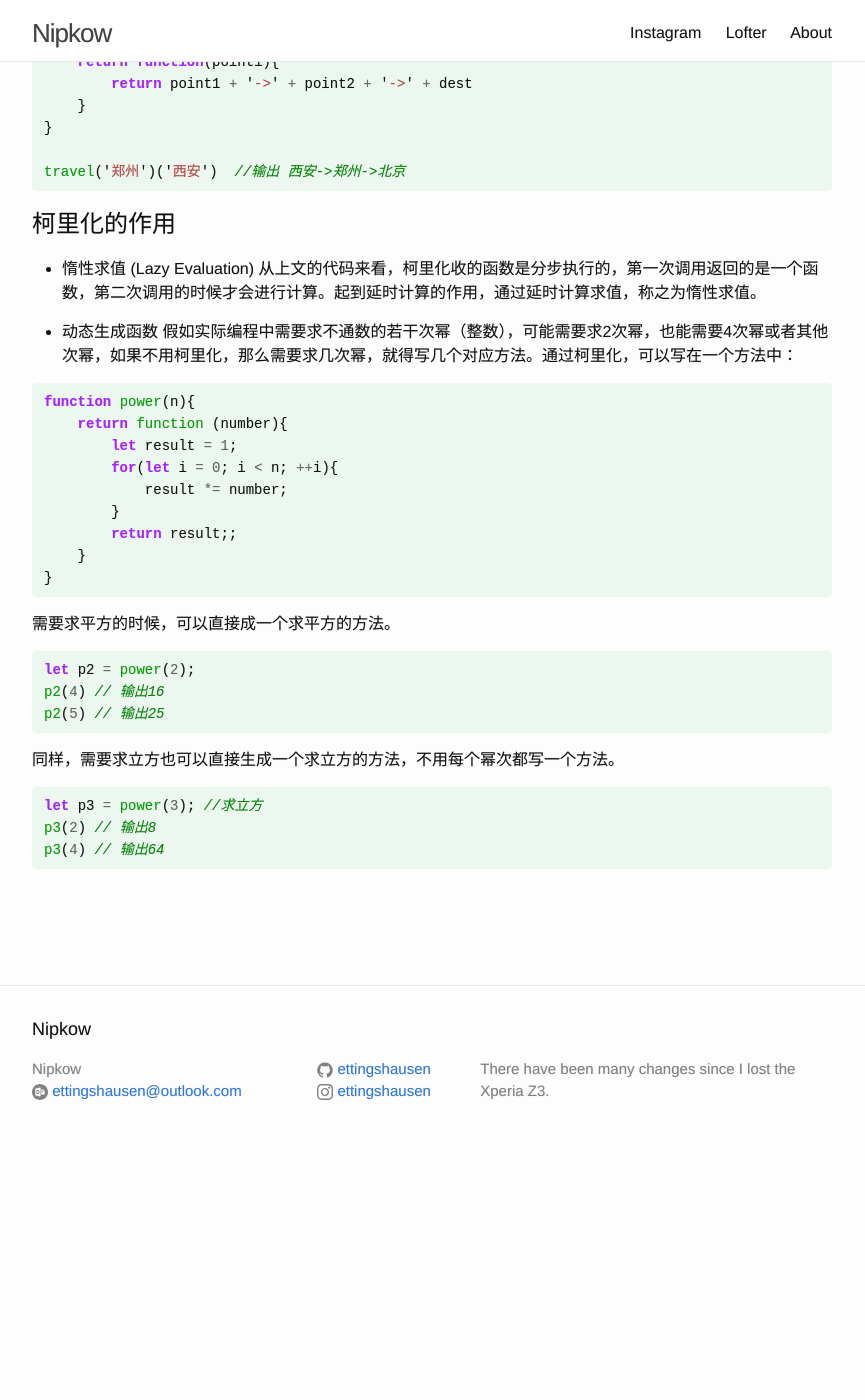
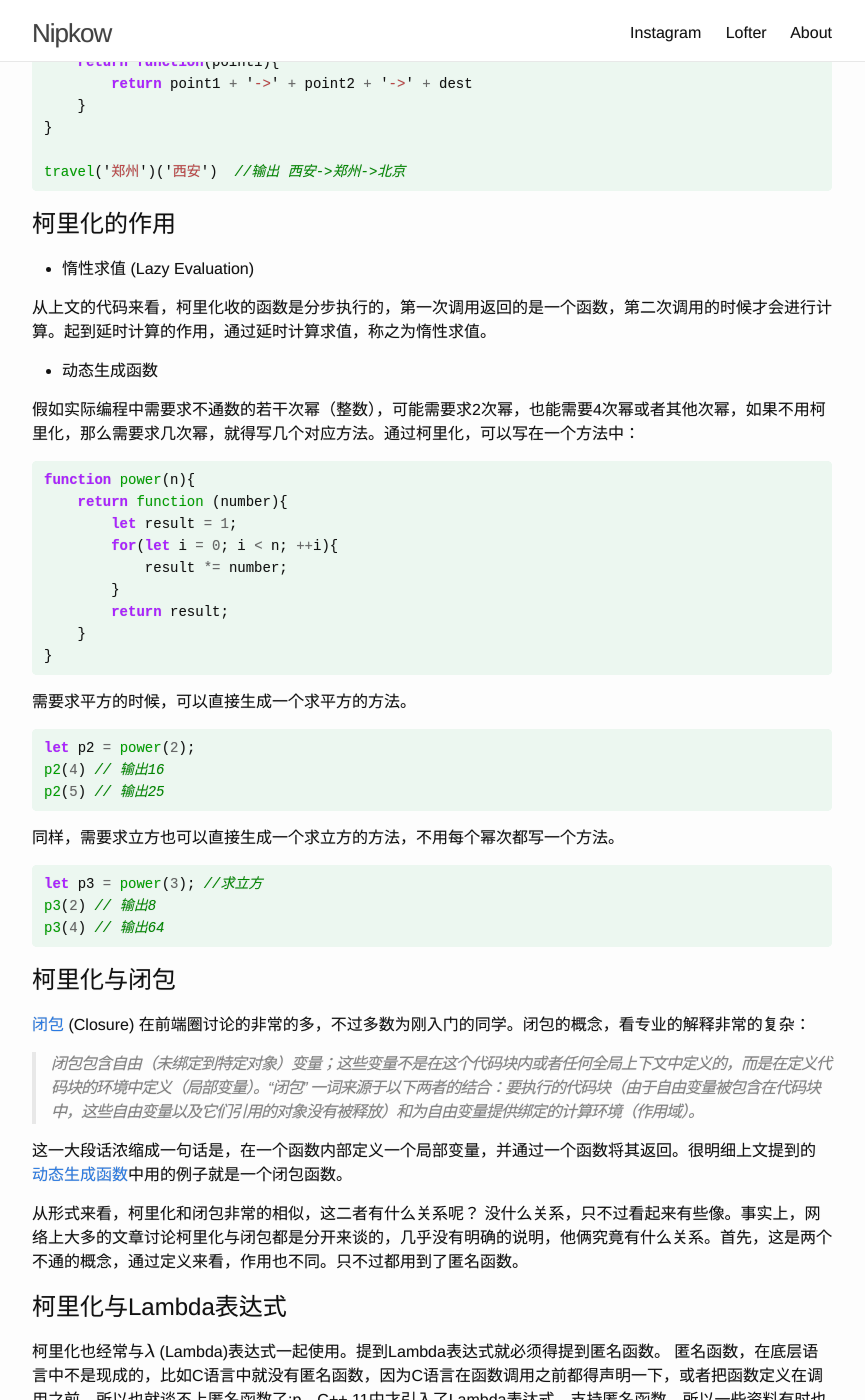
Before and after one commit to ettingshausen/ettingshausen.github.io, a Jekyll site: the page built from _posts/2017-11-25-currying.md, in a window 1280 px wide and 1400 px high, scrolled down 1385 px. Shown: the whole window, without its empty margins (208-1073 px from the left). Built offline with Jekyll 4.4.1, drawn with Linux system fonts in a browser that asks for light colours; Markdown is read by kramdown in place of the engine named in the settings; formulas are drawn with MathJax 3; before the commit the page ends 2548 px from its top, so only the background shows below that; some of the changed text lies outside the part shown.

Commit message:
currying and lambda

````diff
--- a/_posts/2017-11-25-currying.md
+++ b/_posts/2017-11-25-currying.md
@@ -56,9 +56,11 @@
 # 柯里化的作用
 
 + 惰性求值 (Lazy Evaluation)
+
 从上文的代码来看，柯里化收的函数是分步执行的，第一次调用返回的是一个函数，第二次调用的时候才会进行计算。起到延时计算的作用，通过延时计算求值，称之为惰性求值。
 
 + 动态生成函数
+
 假如实际编程中需要求不通数的若干次幂（整数），可能需要求2次幂，也能需要4次幂或者其他次幂，如果不用柯里化，那么需要求几次幂，就得写几个对应方法。通过柯里化，可以写在一个方法中：
 
 ```js
@@ -68,11 +70,11 @@
         for(let i = 0; i < n; ++i){
             result *= number;
         }
-        return result;;
+        return result;
     }
 }
 ```
-需要求平方的时候，可以直接成一个求平方的方法。
+需要求平方的时候，可以直接生成一个求平方的方法。
 ```js
 let p2 = power(2);
 p2(4) // 输出16
@@ -85,3 +87,63 @@
 p3(2) // 输出8
 p3(4) // 输出64
 ```
+
+# 柯里化与闭包
+
+[闭包](https://baike.baidu.com/item/%E9%97%AD%E5%8C%85/10908873?fr=aladdin) (Closure) 在前端圈讨论的非常的多，不过多数为刚入门的同学。闭包的概念，看专业的解释非常的复杂：
+>闭包包含自由（未绑定到特定对象）变量；这些变量不是在这个代码块内或者任何全局上下文中定义的，而是在定义代码块的环境中定义（局部变量）。“闭包” 一词来源于以下两者的结合：要执行的代码块（由于自由变量被包含在代码块中，这些自由变量以及它们引用的对象没有被释放）和为自由变量提供绑定的计算环境（作用域）。
+
+这一大段话浓缩成一句话是，在一个函数内部定义一个局部变量，并通过一个函数将其返回。很明细上文提到的[动态生成函数](#柯里化的作用)中用的例子就是一个闭包函数。
+
+
+从形式来看，柯里化和闭包非常的相似，这二者有什么关系呢？
+没什么关系，只不过看起来有些像。事实上，网络上大多的文章讨论柯里化与闭包都是分开来谈的，几乎没有明确的说明，他俩究竟有什么关系。首先，这是两个不通的概念，通过定义来看，作用也不同。只不过都用到了匿名函数。
+
+# 柯里化与Lambda表达式
+
+柯里化也经常与$$λ$$ (Lambda)表达式一起使用。提到Lambda表达式就必须得提到匿名函数。
+匿名函数，在底层语言中不是现成的，比如C语言中就没有匿名函数，因为C语言在函数调用之前都得声明一下，或者把函数定义在调用之前，所以也就谈不上匿名函数了:p，C++ 11中才引入了Lambda表达式，支持匿名函数。所以一些资料有时也把匿名函数直接等同于Lambda表达式。
+有种观点认为：
+>从纯粹的语义上，柯里化就是Lambda表达式的一个糖
+
+这里其实就是把Lambda当作是匿名函数了。严格的来说，不是所有的匿名函数都是Lambda表达式。C# 2.0中引入了委托与匿名函数，3.0之后才引入Lambda表达式。
+
+```c#
+list.Where( delegate( object item ){ return item != null; } );
+```
+这个是委托的写法
+```c#
+list.Where( item => item != null );
+```
+这个才是Lambda的写法（这里补充一点，经过自己的实践，其实在.NET 2.0的平台也可以使用Lambda表达式，只不过编译的时候调用的是高版本的编译器，所以在.NET 2.0的工程中使用高版本的C#特性，编译和使用都不会有问题）
+Lambda表达式有固定的规范，写成 `lambda x . body` （`prefix` `args` `separator` `expression`）表示一个参数参数为 `x` 的函数，它的返回值为 `body` 的计算结果。在不同的语言中Lambda表达式的形式也是不同的，比如Python:
+
+```python
+lambda x:x+1
+```
+`prefix` 是可选的， 再比如Java
+```java
+item -> item != null
+```
+
+这么说来，柯里化与Lambda表达式也没有关系。
+
+
+# 柯里化在Lambda表达式中应用
+从上文来看，纯正的Lambda表达式的规范，是只有个一个入参的，如果多个参数怎么办呢？
+柯里化的作用就能提现出来了，比如要实现一个两个数求和的表达式，用纯正的Lambda表达式，可以写成这样：
+```js
+let foo = (x) => {
+    return y => x + y
+}
+
+foo(1)(2)  //输出 3
+```
+这么显然有些麻烦，实际实践中是这么写的
+```js
+let foo = (x, y) => x + y
+
+foo(1, 2) //输出 3
+```
+是不是实践中的写法不符合Lambda表达式的规范呢？
+可以理解为第二种写法为第一种写法的简写，是语法糖，单个参数的写法是脱糖后的形式。
--- a/_sass/_base.scss
+++ b/_sass/_base.scss
@@ -128,7 +128,7 @@
     color: $grey-color;
     border-left: 4px solid $grey-color-light;
     padding-left: $spacing-unit / 2;
-    font-size: 18px;
+    font-size: 16px;
     letter-spacing: -1px;
     font-style: italic;
 
````
